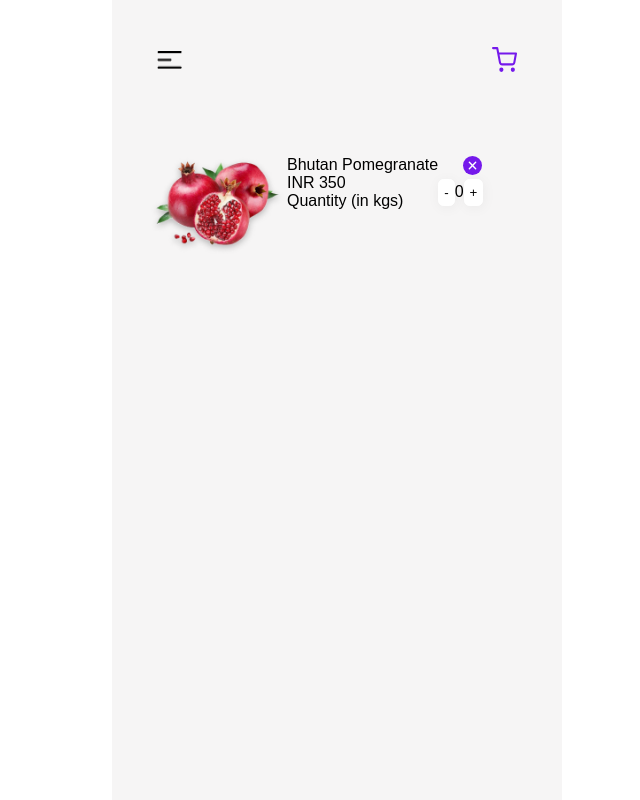
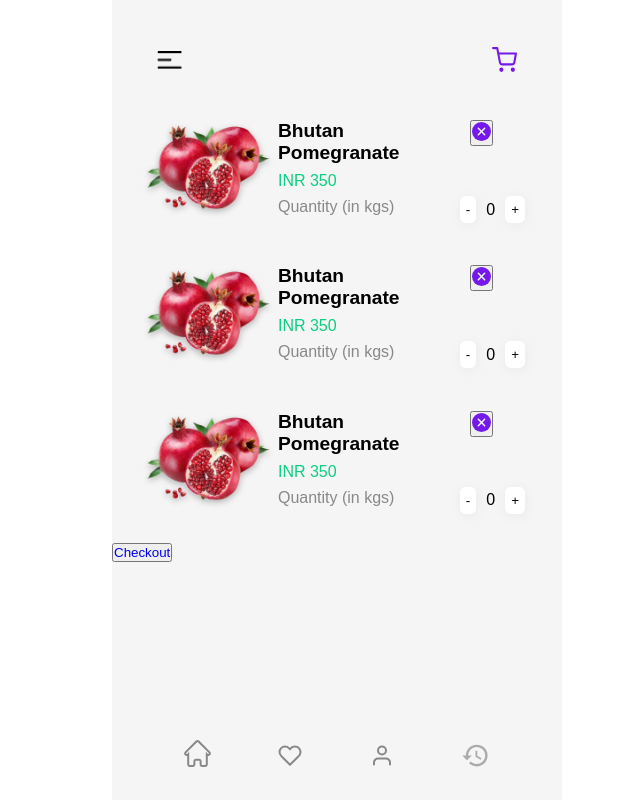
Before and after one commit to pavna99/FarmCart, a React (Create React App) app: page /cart in a window 1280 px wide. Shown: the whole page, without its empty margins (303-943 px from the left). Built offline with nearby package versions, Linux system fonts and the light colour scheme; a web font is replaced by a local one.

Commit message:
new UPDATES

```diff
--- a/src/containers/CartPage/CartPage.css
+++ b/src/containers/CartPage/CartPage.css
@@ -5,7 +5,7 @@
     align-items: center;
 }
 .cartlist{
-    padding:8%;
+    padding:0% 6% 6% 6%;
 }
 .proimage{
     width:138.965px;
@@ -13,21 +13,42 @@
 .listitem{
     display: flex;
 
+
+}
+.listitem2{
+    display: flex;
+    margin-top: 40px;
+
+}
+.itemname{
+    font-size:larger;
+    font-weight: 700;
+}
+.itemprice{
+    margin-top: 8px;
+    color:#0BCE83;
 }
 .deletebtn{
-    margin-left: 25px;
+    margin-left: 20px;
 }
 .quantitydesc{
     display: flex;
+    color:#888;
+    margin-top: 8px;
 
 }
 .btn__container{
+   margin-top: 50px;
+   display: flex;
 
+   align-items: center;
 }
 .control__btn {
     padding: 5px;
     border-radius: 5.189px;
     border: 0.865px solid #FFF;
     background: #FFF;
+    margin-left: 10px;
+    margin-right: 10px;
     box-shadow: 0.865px 1.73px 12.972px 0px rgba(32, 31, 32, 0.05);
   }
--- a/src/containers/CartPage/CartPage.jsx
+++ b/src/containers/CartPage/CartPage.jsx
@@ -20,13 +20,19 @@ function CartPage(props) {
 
       setCounter(count => count - 1);
     };
+    const handleClick = () => {
+        // Hide the button
+        document.getElementById("deleteBtn").style.display = "none";
+    };
+
+
     return (
         <div className='cart-overall-container'>
             <div className='header1'>
                 <img className='images1' src={bar} alt="bars" />
                 <img className='images1' src={cart} alt="cart" />
             </div>
-            <div className='cartlist'>
+            <div id="deleteBtn" className='cartlist'>
                 <div className='listitem'>
                         <img  className="proimage" src={product} alt="image1"/>
                         <div className='itemdetails'>
@@ -41,24 +47,88 @@ function CartPage(props) {
 
                         </div>
                         <div className='rightbtns'>
-                        <div className='deletebtn'>
+
+                            <button  className='deletebtn' onClick={handleClick}>
                                 <svg xmlns="http://www.w3.org/2000/svg" width="19" height="19" viewBox="0 0 19 19" fill="none">
                                 <circle cx="9.5" cy="9.5" r="9.5" fill="#7519EB"/>
                                 <path d="M12.6666 6.33334L6.33331 12.6667" stroke="white" stroke-width="1.40741" stroke-linecap="round" stroke-linejoin="round"/>
                                 <path d="M6.33331 6.33334L12.6666 12.6667" stroke="white" stroke-width="1.40741" stroke-linecap="round" stroke-linejoin="round"/>
                                 </svg>
-                        </div>
+                            </button>
+
                             <div className="btn__container">
                                     <button className="control__btn" onClick={decrease}>-</button>
-                                <span className="counter__output
-                                ">{counter}</span>
+                                    <span className="counter__output">{counter}</span>
                                     <button className="control__btn" onClick={increase}>+</button>
+                            </div>
+                        </div>
+                    </div>
+                    <div className='listitem2'>
+                        <img  className="proimage" src={product} alt="image1"/>
+                        <div className='itemdetails'>
+                        <div className='itemname'>Bhutan Pomegranate</div>
+                        <div className='itemprice'>INR 350</div>
+                        <div className='quantitydesc'>
+                            <div className='quantity'>Quantity (in kgs)
+                            </div>
+
 
                         </div>
+
+                        </div>
+                        <div className='rightbtns'>
+
+                            <button  className='deletebtn' onClick={handleClick}>
+                                <svg xmlns="http://www.w3.org/2000/svg" width="19" height="19" viewBox="0 0 19 19" fill="none">
+                                <circle cx="9.5" cy="9.5" r="9.5" fill="#7519EB"/>
+                                <path d="M12.6666 6.33334L6.33331 12.6667" stroke="white" stroke-width="1.40741" stroke-linecap="round" stroke-linejoin="round"/>
+                                <path d="M6.33331 6.33334L12.6666 12.6667" stroke="white" stroke-width="1.40741" stroke-linecap="round" stroke-linejoin="round"/>
+                                </svg>
+                            </button>
+
+                            <div className="btn__container">
+                                    <button className="control__btn" onClick={decrease}>-</button>
+                                    <span className="counter__output">{counter}</span>
+                                    <button className="control__btn" onClick={increase}>+</button>
+                            </div>
+                        </div>
+                    </div>
+                    <div className='listitem2'>
+                        <img  className="proimage" src={product} alt="image1"/>
+                        <div className='itemdetails'>
+                        <div className='itemname'>Bhutan Pomegranate</div>
+                        <div className='itemprice'>INR 350</div>
+                        <div className='quantitydesc'>
+                            <div className='quantity'>Quantity (in kgs)
+                            </div>
+
+
+                        </div>
+
+                        </div>
+                        <div className='rightbtns'>
+
+                            <button  className='deletebtn' onClick={handleClick}>
+                                <svg xmlns="http://www.w3.org/2000/svg" width="19" height="19" viewBox="0 0 19 19" fill="none">
+                                <circle cx="9.5" cy="9.5" r="9.5" fill="#7519EB"/>
+                                <path d="M12.6666 6.33334L6.33331 12.6667" stroke="white" stroke-width="1.40741" stroke-linecap="round" stroke-linejoin="round"/>
+                                <path d="M6.33331 6.33334L12.6666 12.6667" stroke="white" stroke-width="1.40741" stroke-linecap="round" stroke-linejoin="round"/>
+                                </svg>
+                            </button>
+
+                            <div className="btn__container">
+                                    <button className="control__btn" onClick={decrease}>-</button>
+                                    <span className="counter__output">{counter}</span>
+                                    <button className="control__btn" onClick={increase}>+</button>
                             </div>
                         </div>
                     </div>
 
+            </div>
+            <button className='checkbtn' type="submit" >
+                <Link to='/cart'>Checkout</Link>
+            </button>
+            <Navbar/>
 
         </div>
     );
```
Lines whose indentation alone changed are shown as unchanged.
